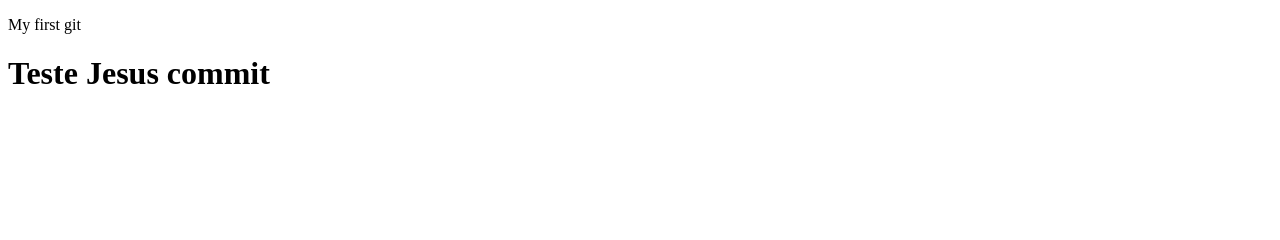
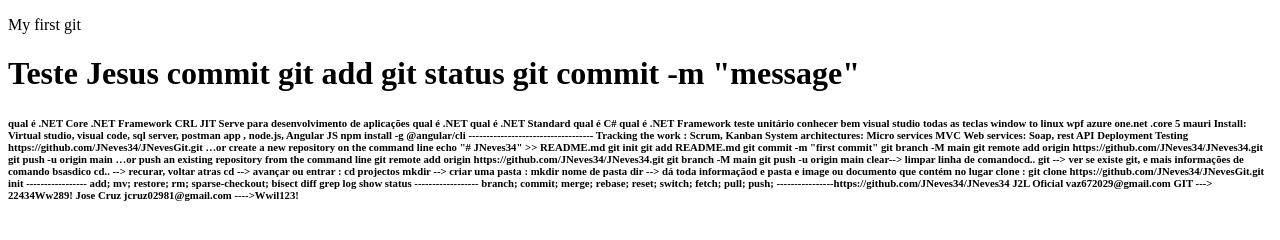
Before and after one commit to JNeves34/JNevesGit, a plain HTML site: page index.html in a window 1280 px wide. Drawn offline with Linux system fonts and the light colour scheme.

Commit message:
Foi alterado.................

```diff
--- a/index.html
+++ b/index.html
@@ -10,7 +10,19 @@
 
 <body>
     <p> My first git</p>
-    <h1>Teste Jesus commit</h1>
+    <h1>Teste Jesus commit git add git status git commit -m "message"
+
+    </h1>
+    <h6>
+        qual é .NET Core .NET Framework CRL JIT Serve para desenvolvimento de aplicações qual é .NET qual é .NET Standard qual é C# qual é .NET Framework teste unitário conhecer bem visual studio todas as teclas window to linux wpf azure one.net .core 5 mauri
+        Install: Virtual studio, visual code, sql server, postman app , node.js, Angular JS npm install -g @angular/cli ----------------------------------- Tracking the work : Scrum, Kanban System architectures: Micro services MVC Web services: Soap,
+        rest API Deployment Testing https://github.com/JNeves34/JNevesGit.git …or create a new repository on the command line echo "# JNeves34" >> README.md git init git add README.md git commit -m "first commit" git branch -M main git remote add origin
+        https://github.com/JNeves34/JNeves34.git git push -u origin main …or push an existing repository from the command line git remote add origin https://github.com/JNeves34/JNeves34.git git branch -M main git push -u origin main clear--> limpar linha
+        de comandocd.. git --> ver se existe git, e mais informações de comando bsasdico cd.. --> recurar, voltar atras cd --> avançar ou entrar : cd projectos mkdir --> criar uma pasta : mkdir nome de pasta dir --> dá toda informaçãod e pasta e image
+        ou documento que contém no lugar clone : git clone https://github.com/JNeves34/JNevesGit.git init ----------------- add; mv; restore; rm; sparse-checkout; bisect diff grep log show status ------------------ branch; commit; merge; rebase; reset;
+        switch; fetch; pull; push; ----------------https://github.com/JNeves34/JNeves34 J2L Oficial vaz672029@gmail.com GIT ---> 22434Ww289! Jose Cruz jcruz02981@gmail.com ---->Wwil123!
+
+    </h6>
 </body>
 
 </html>
```
